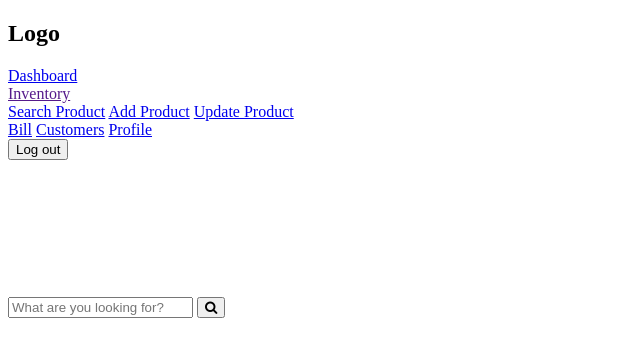
After one commit to nayemuddinn/Local-Business-Directory, a PHP site: page /searchProduct.php in a window 1280 px wide. The commit adds this page. Shown: the top 357 px of the page, without its empty margins (0-640 px from the left). Run offline with PHP 8.4, Linux system fonts and the light colour scheme; a stand-in replaces the project's code that opens the database connection.

Commit message:
created search page

```diff
--- a/Actions/Dashboard.php
+++ b/Actions/Dashboard.php
@@ -22,7 +22,7 @@
       <div class="dropdown-container">
         <a href="">Inventory </a>
         <div class="dropdown-content">
-          <a href="Customer.html">Search Product</a>
+          <a href="searchProduct.php">Search Product</a>
           <a href="addProduct.php">Add Product</a>
           <a href="Customer.html">Update Product</a>
         </div>
--- /dev/null
+++ b/Actions/Searchproduct.php
@@ -0,0 +1,59 @@
+<!DOCTYPE html>
+<html lang="en">
+
+<head>
+    <meta charset="UTF-8">
+    <meta name="viewport" content="width=device-width,initial-scale=1.0">
+    <title>Inventory</title>
+    <link rel="stylesheet" href="../CSS/home.css">
+    <link rel="stylesheet" href="../CSS/Inventory.css">
+    <link rel="stylesheet" href="https://cdnjs.cloudflare.com/ajax/libs/font-awesome/4.7.0/css/font-awesome.min.css">
+
+</head>
+
+<body>
+
+    <header>
+        <h2 class="logo">Logo</h2>
+        <nav class="navigation">
+
+            <a href="dashboard.php">Dashboard</a>
+
+            <div class="dropdown-container">
+                <a href="">Inventory </a>
+                <div class="dropdown-content">
+                    <a href="Customer.html">Search Product</a>
+                    <a href="addProduct.php">Add Product</a>
+                    <a href="Customer.html">Update Product</a>
+                </div>
+            </div>
+
+            <a href="Bill.html">Bill</a>
+            <a href="Customer.html">Customers</a>
+            <a href="Profile.html">Profile</a>
+
+        </nav>
+        <a href="login.php"> <button class="btnLogin-popup">Log out</button></a>
+    </header>
+
+
+    <main class="main_wrap">
+        <h1 style="margin-top:50px; color:#ffffff;margin-left:40%; margin-bottom: 50px;">Search Item Here</h1>
+        <div style="margin-right:100px">
+            <div class="wrap" style="margin-right:300px; margin-top:20px">
+                <div class="search">
+                    <input type="text" class="searchTerm" placeholder="What are you looking for?">
+                    <button type="submit" class="searchButton">
+                        <i class="fa fa-search"></i>
+                    </button>
+                </div>
+            </div>
+        </div>
+
+
+
+
+    </main>
+</body>
+
+</html>
--- a/CSS/Inventory.css
+++ b/CSS/Inventory.css
@@ -91,13 +91,15 @@ header {
   backdrop-filter: blur(20px);
   width: 1000px;
   height: 500px;
-  border-radius: 10px
+  border-radius: 10px;
+  margin-left: 20px;
 }
 
 .wrap {
   width: 30%;
   top: 50%;
   left: 50%;
+  margin-left: 470px;
   transform: translate(-50%, -50%);
 }
 
```
Also changed, not shown: Actions/addProduct.php (+2 -12 lines).
